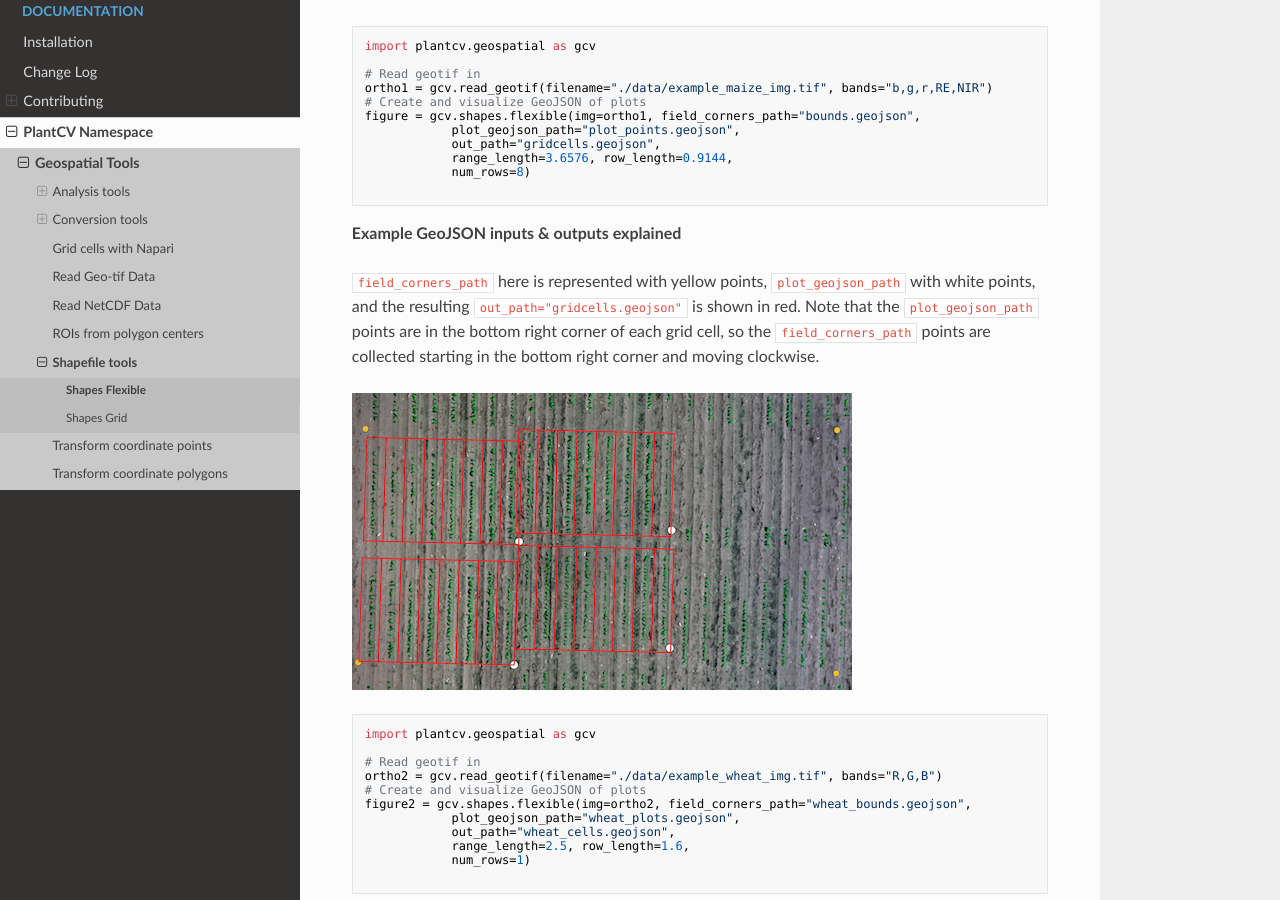
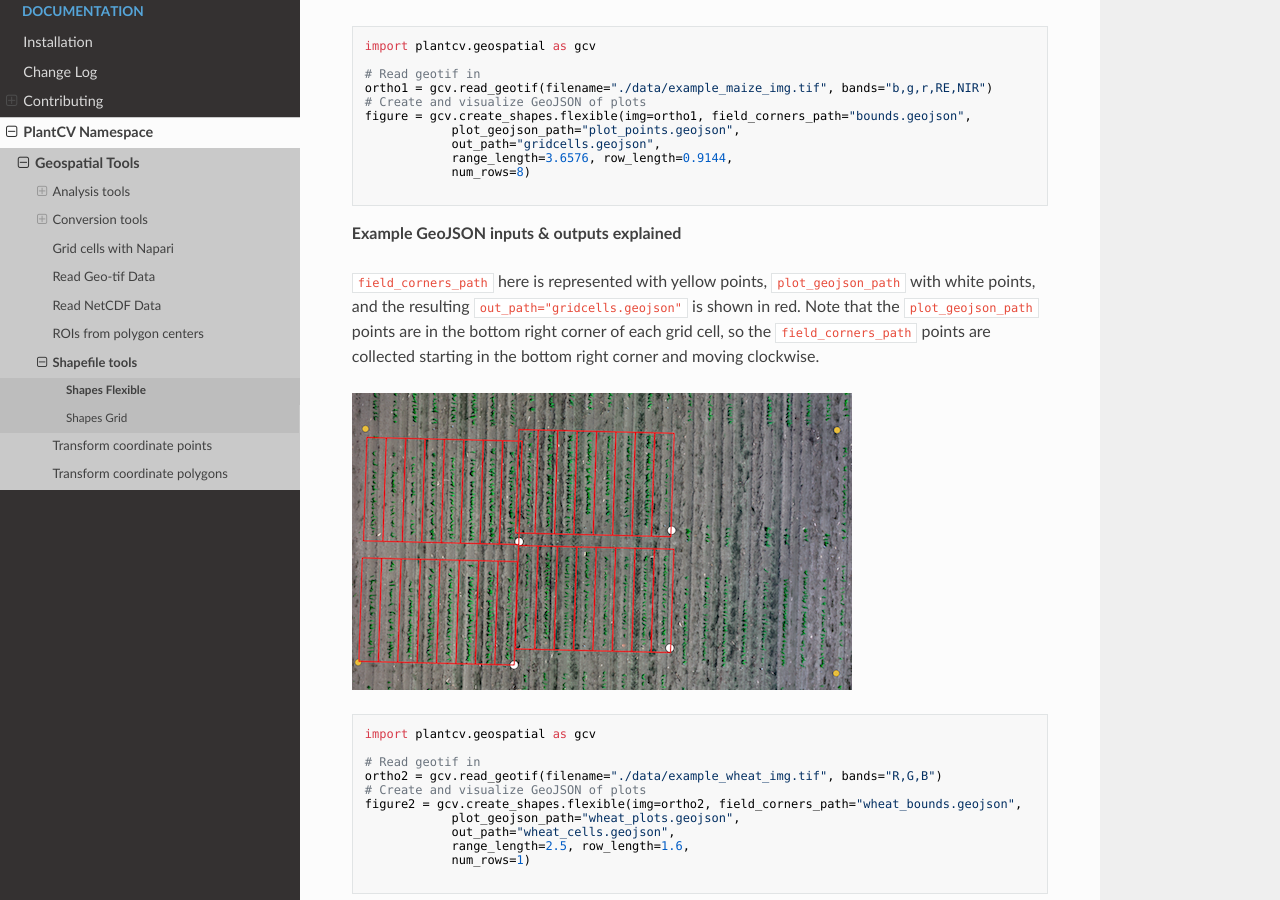
Before and after one commit to danforthcenter/plantcv-geospatial, an MkDocs documentation site: the page built from docs/shapes_flexible.md, in a window 1280 px wide and 1400 px high, scrolled down 1032 px. Shown: the part 151-1051 px from the top of the window. Built offline with MkDocs 1.6.1, drawn with Linux system fonts in a browser that asks for light colours; nearby versions of some CDN libraries; some of the changed text lies outside the part shown.

Commit message:
change module name in docs/examples

```diff
--- a/docs/shapes_flexible.md
+++ b/docs/shapes_flexible.md
@@ -1,6 +1,6 @@
 ## Create cells from input points GeoJSON and save them to a new GeoJSON
 
-**plantcv.geospatial.shapes.flexible**(*img, field_corners_path, plot_geojson_path, out_path, range_length, row_length, num_rows=1*)
+**plantcv.geospatial.create_shapes.flexible**(*img, field_corners_path, plot_geojson_path, out_path, range_length, row_length, num_rows=1*)
 
 **returns** figure
 
@@ -29,7 +29,7 @@
 # Read geotif in
 ortho1 = gcv.read_geotif(filename="./data/example_maize_img.tif", bands="b,g,r,RE,NIR")
 # Create and visualize GeoJSON of plots
-figure = gcv.shapes.flexible(img=ortho1, field_corners_path="bounds.geojson",
+figure = gcv.create_shapes.flexible(img=ortho1, field_corners_path="bounds.geojson",
             plot_geojson_path="plot_points.geojson",
             out_path="gridcells.geojson",
             range_length=3.6576, row_length=0.9144,
@@ -48,7 +48,7 @@
 # Read geotif in
 ortho2 = gcv.read_geotif(filename="./data/example_wheat_img.tif", bands="R,G,B")
 # Create and visualize GeoJSON of plots
-figure2 = gcv.shapes.flexible(img=ortho2, field_corners_path="wheat_bounds.geojson",
+figure2 = gcv.create_shapes.flexible(img=ortho2, field_corners_path="wheat_bounds.geojson",
             plot_geojson_path="wheat_plots.geojson",
             out_path="wheat_cells.geojson",
             range_length=2.5, row_length=1.6,
@@ -59,4 +59,4 @@
 
 ![Screenshot](documentation_images/flexible_cells.png)
 
-**Source Code:** [Here](https://github.com/danforthcenter/plantcv-geospatial/blob/main/plantcv/geospatial/shapes/flexible.py)
+**Source Code:** [Here](https://github.com/danforthcenter/plantcv-geospatial/blob/main/plantcv/geospatial/create_shapes/flexible.py)
```
Also changed, not shown: docs/shapes_grid.md (+3 -3 lines).
